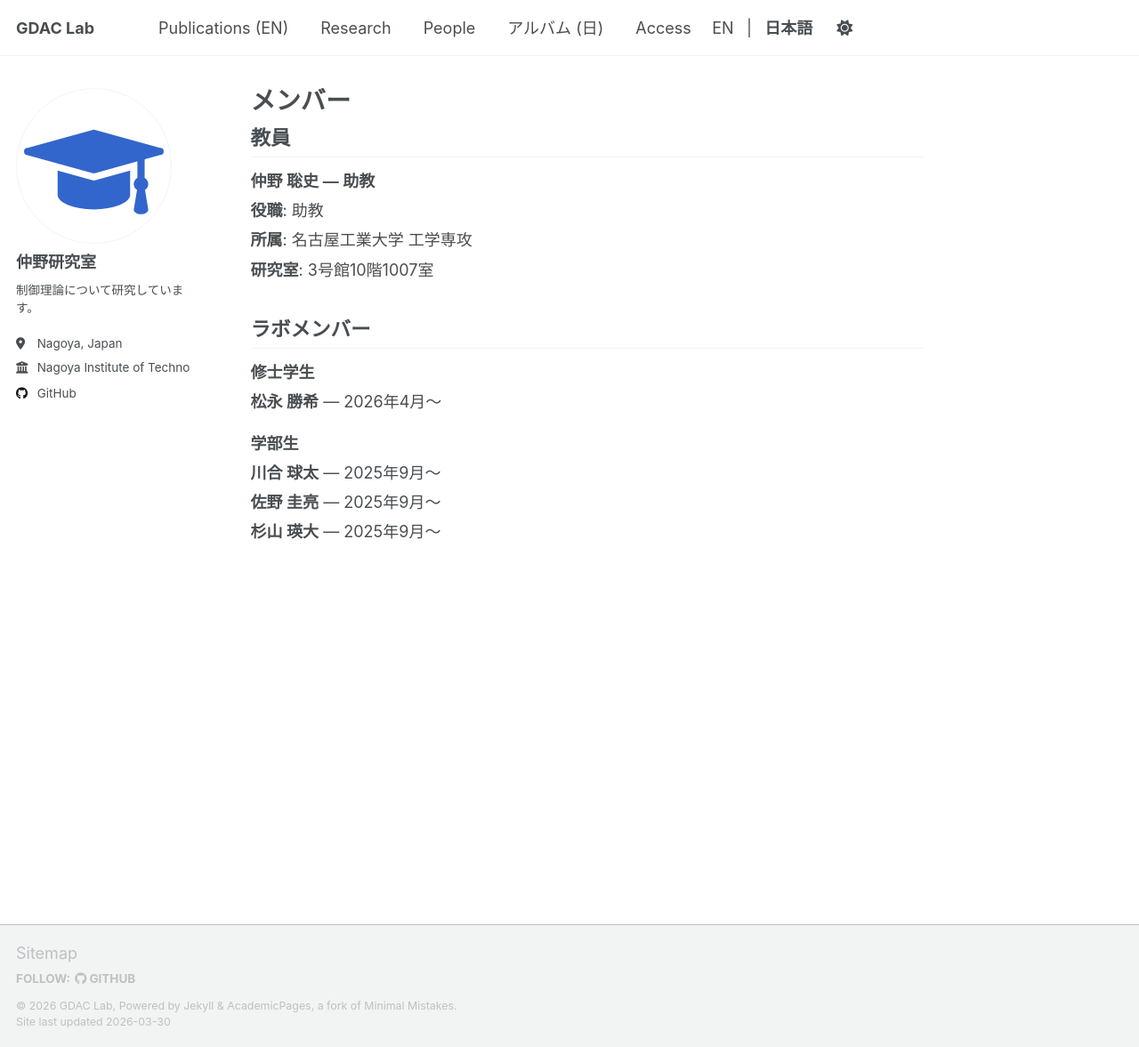
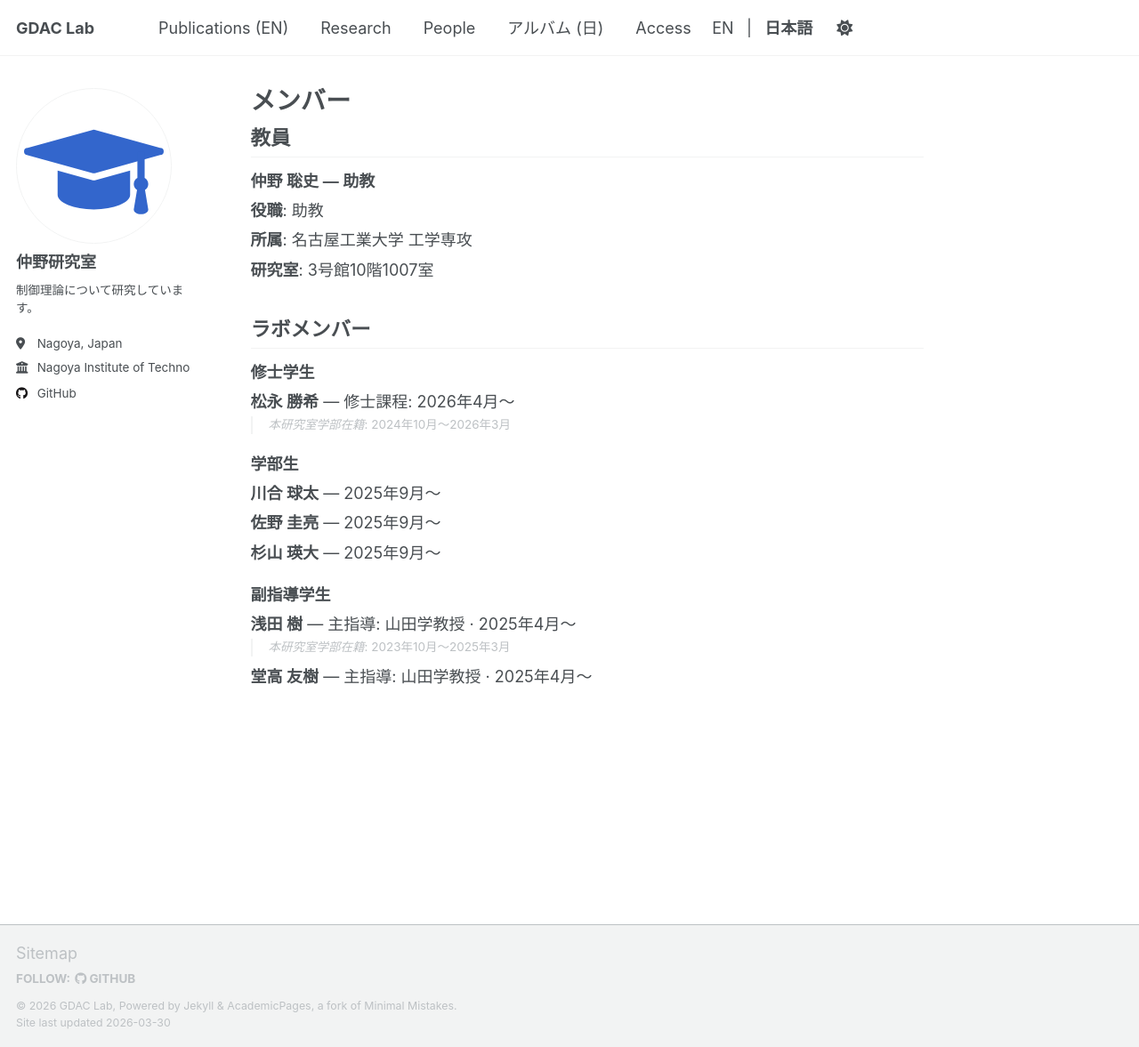
Before and after one commit to GDAC-Lab/gdac-lab.github.io, a Jekyll site: the page built from _pages/ja/people.md, in a window 1280 px wide and 1177 px high. Shown: the whole window at 89% size. Built offline with Jekyll 4.4.1, drawn with Linux system fonts in a browser that asks for light colours; a script that is not in the unit is left out.

Commit message:
Enhance people directory by adding co-advised students and updating member details in English and Japanese pages

```diff
--- a/_pages/ja/people.md
+++ b/_pages/ja/people.md
@@ -21,19 +21,24 @@ lang_ref: people
 ## ラボメンバー
 
 ### 修士学生
-- **松永 勝希** — 2026年4月～
+
+- **松永 勝希** — 修士課程: 2026年4月～
+  - *本研究室学部在籍*: 2024年10月～2026年3月
 
 ### 学部生
 - **川合 球太** — 2025年9月～
 - **佐野 圭亮** — 2025年9月～
 - **杉山 瑛大** — 2025年9月～
 
+### 副指導学生
+- **浅田 樹** — 主指導: 山田学教授 · 2025年4月～
+  - *本研究室学部在籍*: 2023年10月～2025年3月
+- **堂高 友樹** — 主指導: 山田学教授 · 2025年4月～
+
 </div>
 
 <!--
-  ---------------------------------------------------------------------------
-  Editor templates (not rendered). Copy into the body above.
-  ---------------------------------------------------------------------------
+  Editor templates (not rendered).
 
   Faculty:
   ### 氏名 — 役職
@@ -41,8 +46,13 @@ lang_ref: people
   - **所属**:
   - **研究室**（任意）:
 
-  修士学生 / 学部生など（1行1人）:
-  - **氏名** — 在籍期間
+  Master's — nested line ONLY if bachelor's was in this lab:
+  - **氏名** — 修士課程: YYYY年M月～
+    - *本研究室学部在籍*: YYYY年M月～YYYY年M月
 
-  Optional ### headings later, e.g. 博士後期課程、卒業生
+  Undergraduate:
+  - **氏名** — YYYY年M月～
+
+  Co-advised (副指導):
+  - **氏名** — 主指導: ○○研究室 · YYYY年M月～
 -->
--- a/_sass/layout/_people-directory.scss
+++ b/_sass/layout/_people-directory.scss
@@ -29,6 +29,18 @@
     margin-top: 0.35em;
   }
 
+  /* Optional note directly under a section title (e.g. master's undergrad supplement) */
+  h3 + p {
+    font-size: $type-size-6;
+    line-height: 1.45;
+    color: var(--global-text-color-light);
+    margin-bottom: 0.65em;
+  }
+
+  h3 + p + ul {
+    margin-top: 0.2em;
+  }
+
   h2 + h3 {
     margin-top: 0.85em;
   }
@@ -50,6 +62,21 @@
     font-weight: 600;
   }
 
+  /* Optional detail lines (e.g. undergraduate history under a master's entry) */
+  li > ul {
+    margin: 0.2em 0 0.5em;
+    padding-left: 1rem;
+    list-style: none;
+    border-left: 2px solid var(--global-border-color);
+  }
+
+  li > ul > li {
+    margin: 0.15em 0 0;
+    font-size: $type-size-6;
+    line-height: 1.45;
+    color: var(--global-text-color-light);
+  }
+
   p {
     margin-top: 0.35em;
     margin-bottom: 0.75em;
```
Also changed, not shown: _pages/people.md (+17 -5 lines).
